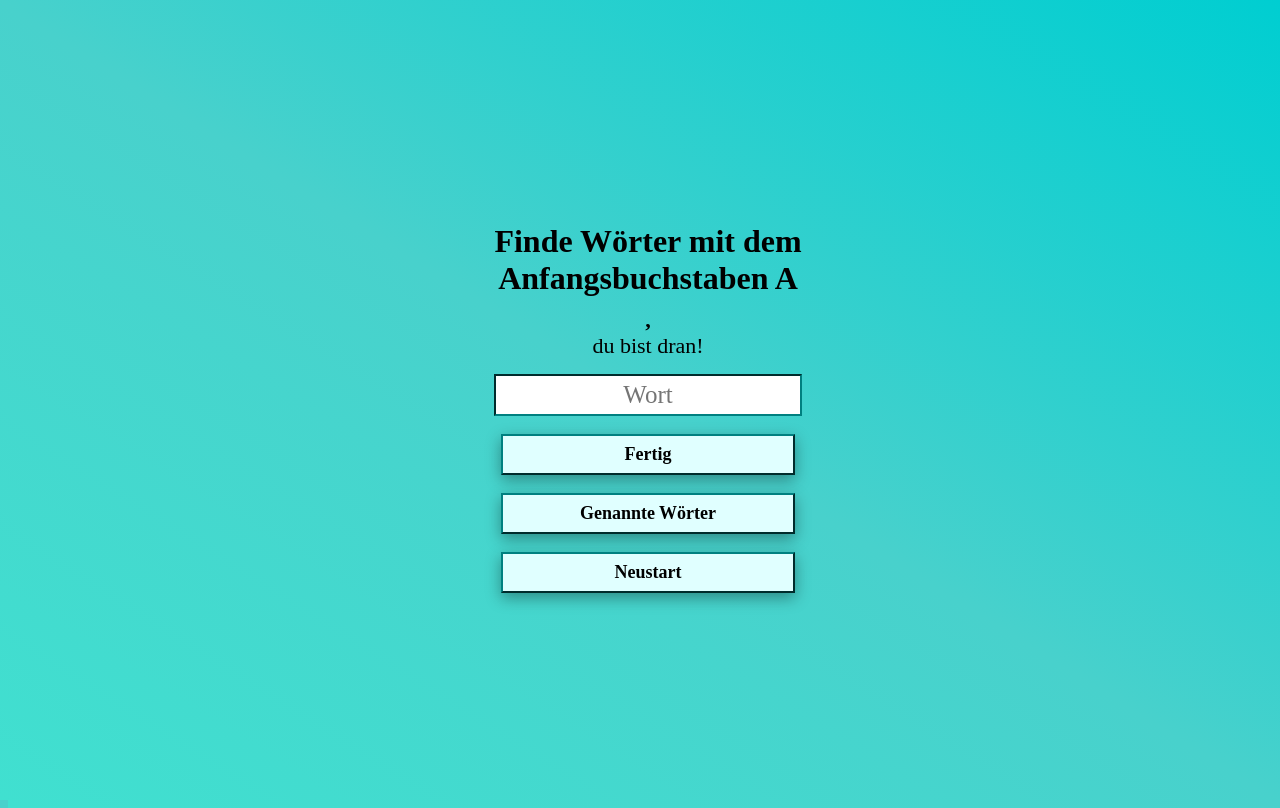
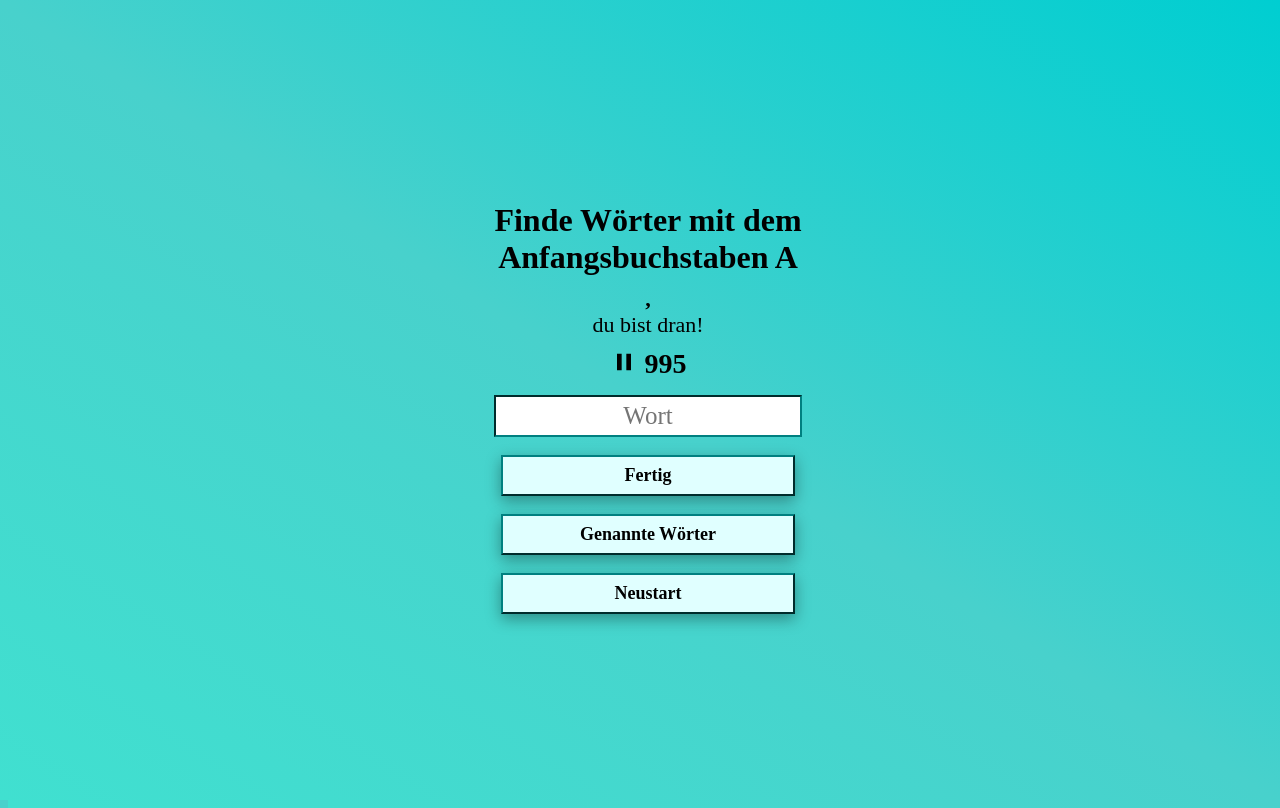
Before and after one commit to fabikasp/walking_dictionary, a React (Vite) app: page /game in a window 1280 px wide. Built offline with nearby package versions, Linux system fonts and the light colour scheme.

Commit message:
Feature for stopping timer

```diff
--- a/src/components/App.tsx
+++ b/src/components/App.tsx
@@ -42,7 +42,7 @@ export const App = () => {
               setVerifyWords={setVerifyWords}
               participants={participants}
             />} />
-            <Route path="game" element={<Game letter={selectedLetter} participants={participants} timer={timer} resetGame={resetGame} />} />
+            <Route path="game" element={<Game letter={selectedLetter} participants={participants} timer={1000} resetGame={resetGame} />} />
         </Routes>
     </BrowserRouter>
   );
--- a/src/components/game-settings/GameSettings.tsx
+++ b/src/components/game-settings/GameSettings.tsx
@@ -60,7 +60,7 @@ export const GameSettings = ({selectedLetter, setSelectedLetter, timer, setTimer
           {letterGroups.map((letterGroup: string[], index: number) => <LetterContainer key={index} letters={letterGroup} selectedLetter={selectedLetter} setSelectedLetter={setSelectedLetter} />)}
         </div>
         <button id="game-settings-letter-random-button" onClick={selectRandomLetter}>Zufällig</button>
-        <div id="game-settings-timer-headline">Timer</div>
+        <div id="game-settings-timer-headline">Timer (optional)</div>
         <input id="game-settings-timer-input" type="text" placeholder="Timer in sec" value={timer ?? ""} onChange={event => validateAndSetTimer(event.target.value)} />
         <div id="game-settings-verify-word-headline">Existenzprüfung von Wörtern</div>
         <div id="game-settings-verify-words-checkbox-container">
--- a/src/components/game/Game.css
+++ b/src/components/game/Game.css
@@ -54,8 +54,19 @@
     margin-top: 18px;
 }
 
+#game-stop-timer-button {
+    width: 90%;
+    font-size: 18px;
+    margin-top: 18px;
+}
+
 #game-restart-button {
     width: 90%;
     font-size: 18px;
     margin-top: 18px;
 }
+
+#game-pause-icon, #game-play-icon {
+    display: inline-flex;
+    vertical-align: top;
+}
--- a/src/components/game/Game.tsx
+++ b/src/components/game/Game.tsx
@@ -1,6 +1,7 @@
 import React, { useState, useEffect } from "react";
 import { useNavigate } from "react-router-dom";
 import { GameProps } from "./types";
+import { MdPause, MdPlayArrow } from "react-icons/md";
 import "./Game.css";
 
 export const Game = ({letter, participants, timer, resetGame}: GameProps) => {
@@ -8,6 +9,7 @@ export const Game = ({letter, participants, timer, resetGame}: GameProps) => {
   const [words, setWords] = useState<string[]>([]);
   const [currentWord, setCurrentWord] = useState("");
   const [seconds, setSeconds] = useState(0);
+  const [timerActive, setTimerActive] = useState(true);
   const [errorMessage, setErrorMessage] = useState("");
   const navigate = useNavigate();
 
@@ -23,9 +25,15 @@ export const Game = ({letter, participants, timer, resetGame}: GameProps) => {
 
   useEffect(() => {
     if (timer != null) {
-      const interval = setInterval(() => {
-        setSeconds(seconds => seconds - 1);
-      }, 1000);
+      let interval: number | undefined = undefined;
+
+      if (timerActive) {
+        interval = setInterval(() => {
+          setSeconds(seconds => seconds - 1);
+        }, 1000);
+      } else if (!timerActive && seconds != 0) {
+        clearInterval(interval);
+      }
 
       if (seconds <= 0) {
         setSeconds(timer);
@@ -39,7 +47,7 @@ export const Game = ({letter, participants, timer, resetGame}: GameProps) => {
 
       return () => clearInterval(interval);
     }
-  }, [seconds]);
+  }, [seconds, timerActive]);
 
   const validateAndSetCurrentWord = (word: string) => {
     const wordRegex = /^$|[a-zA-Z]/g;
@@ -89,6 +97,10 @@ export const Game = ({letter, participants, timer, resetGame}: GameProps) => {
     navigate("/group-selection");
   };
 
+  const timerIcon = timerActive
+    ? <MdPause id="game-pause-icon" onClick={() => setTimerActive(false)} />
+    : <MdPlayArrow id="game-play-icon" onClick={() => setTimerActive(true)} />;
+
   return (
     <div id="game">
       <div id="game-body">
@@ -96,7 +108,7 @@ export const Game = ({letter, participants, timer, resetGame}: GameProps) => {
         <div className="game-headline">Anfangsbuchstaben {letter}</div>
         <div id="game-current-participant-name">{participants[currentParticipantIndex]},</div>
         <div id="game-current-participant-headline">du bist dran!</div>
-        {timer != null && <div id="game-timer">{seconds}</div>}
+        {timer != null && <div id="game-timer">{timerIcon} {seconds}</div>}
         <input id="game-word-input" type="text" placeholder="Wort" value={currentWord} onChange={event => validateAndSetCurrentWord(event.target.value)} />
         <div id="game-error">{errorMessage}</div>
         <button id="game-submit-button" onClick={handleSubmit}>Fertig</button>
```
